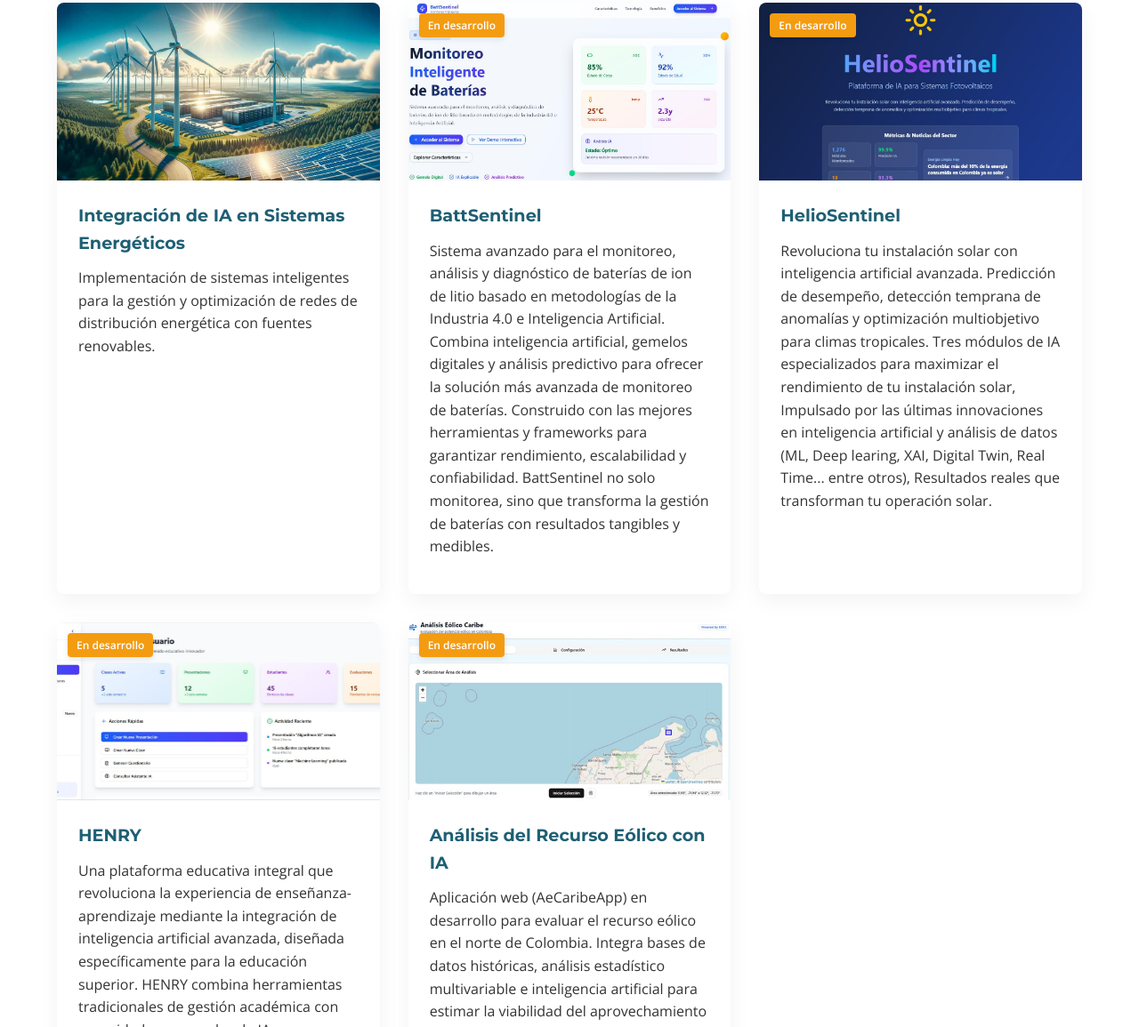
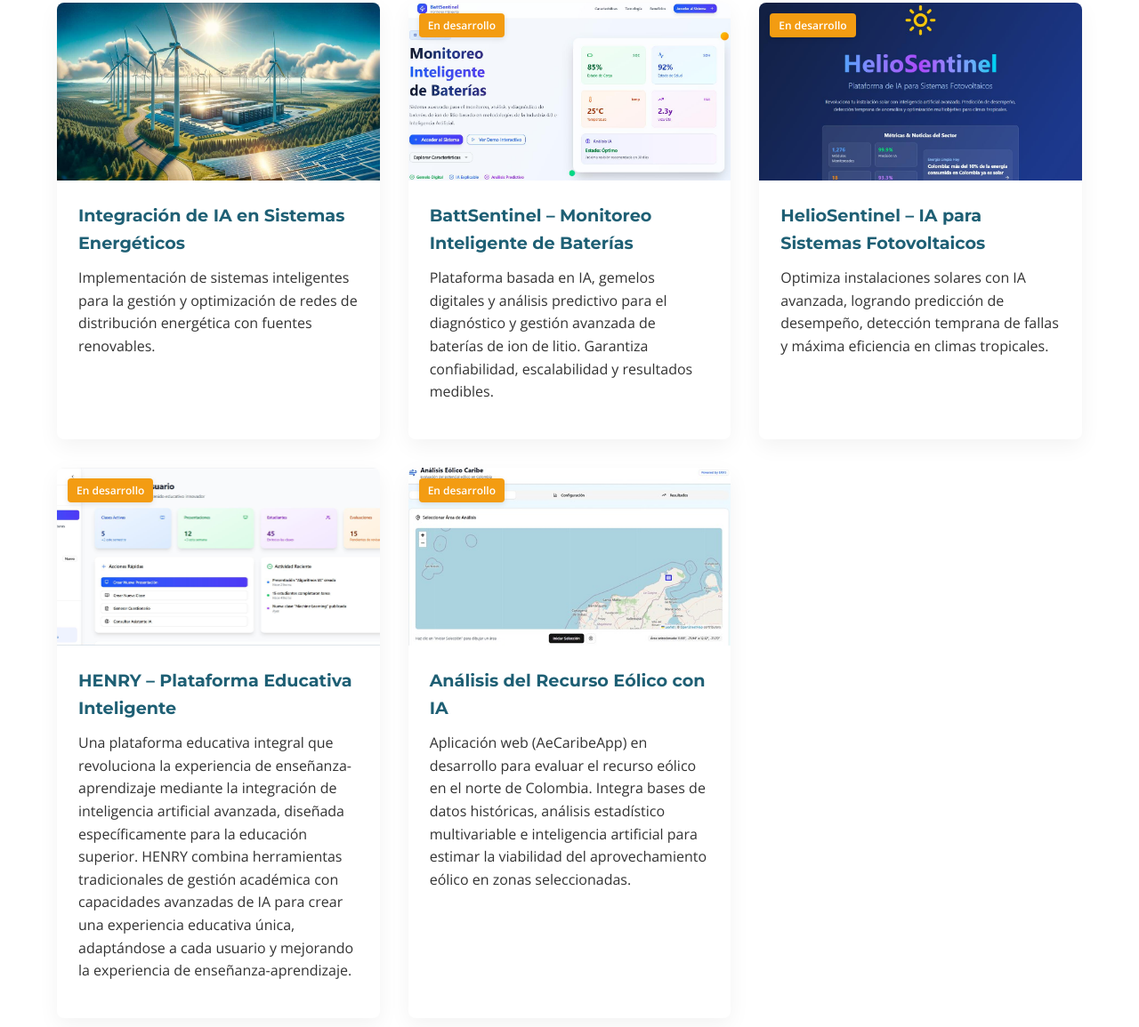
Before and after one commit to mcarbono3/sanaltek-dataworks, a website: page index.html in a window 1280 px wide. Shown: the part 3061-4216 px from the top of the page at 89% size. Drawn offline with nearby package versions, Linux system fonts and the light colour scheme.

Commit message:
index.html

```diff
--- a/index.html
+++ b/index.html
@@ -189,8 +189,8 @@
                     <span class="project-status">En desarrollo</span>
                 </div>
                 <div class="project-info">
-                    <h3>BattSentinel</h3>
-                    <p>Sistema avanzado para el monitoreo, análisis y diagnóstico de baterías de ion de litio basado en metodologías de la Industria 4.0 e Inteligencia Artificial. Combina inteligencia artificial, gemelos digitales y análisis predictivo para ofrecer la solución más avanzada de monitoreo de baterías. Construido con las mejores herramientas y frameworks para garantizar rendimiento, escalabilidad y confiabilidad. BattSentinel no solo monitorea, sino que transforma la gestión de baterías con resultados tangibles y medibles.</p>
+                    <h3>BattSentinel – Monitoreo Inteligente de Baterías</h3>
+                    <p>Plataforma basada en IA, gemelos digitales y análisis predictivo para el diagnóstico y gestión avanzada de baterías de ion de litio. Garantiza confiabilidad, escalabilidad y resultados medibles.</p>
                 </div>
             </div>
 
@@ -200,8 +200,8 @@
                     <span class="project-status">En desarrollo</span>
                 </div>
                 <div class="project-info">
-                    <h3>HelioSentinel</h3>
-                    <p>Revoluciona tu instalación solar con inteligencia artificial avanzada. Predicción de desempeño, detección temprana de anomalías y optimización multiobjetivo para climas tropicales. Tres módulos de IA especializados para maximizar el rendimiento de tu instalación solar, Impulsado por las últimas innovaciones en inteligencia artificial y análisis de datos (ML, Deep learing, XAI, Digital Twin, Real Time... entre otros), Resultados reales que transforman tu operación solar.</p>
+                    <h3>HelioSentinel – IA para Sistemas Fotovoltaicos</h3>
+                    <p>Optimiza instalaciones solares con IA avanzada, logrando predicción de desempeño, detección temprana de fallas y máxima eficiencia en climas tropicales.</p>
                 </div>
             </div>
 
@@ -211,8 +211,8 @@
                     <span class="project-status">En desarrollo</span>
                 </div>
                 <div class="project-info">
-                    <h3>HENRY</h3>
-                    <p>Una plataforma educativa integral que revoluciona la experiencia de enseñanza-aprendizaje mediante la integración de inteligencia artificial avanzada, diseñada específicamente para la educación superior. HENRY combina herramientas tradicionales de gestión académica con capacidades avanzadas de IA para crear una experiencia educativa única. HENRY se adapta a las necesidades específicas de cada usuario, proporcionando herramientas y funcionalidades personalizadas.</p>
+                    <h3>HENRY – Plataforma Educativa Inteligente</h3>
+                    <p>Una plataforma educativa integral que revoluciona la experiencia de enseñanza-aprendizaje mediante la integración de inteligencia artificial avanzada, diseñada específicamente para la educación superior. HENRY combina herramientas tradicionales de gestión académica con capacidades avanzadas de IA para crear una experiencia educativa única, adaptándose a cada usuario y mejorando la experiencia de enseñanza-aprendizaje.</p>
                 </div>
             </div>
 
```
